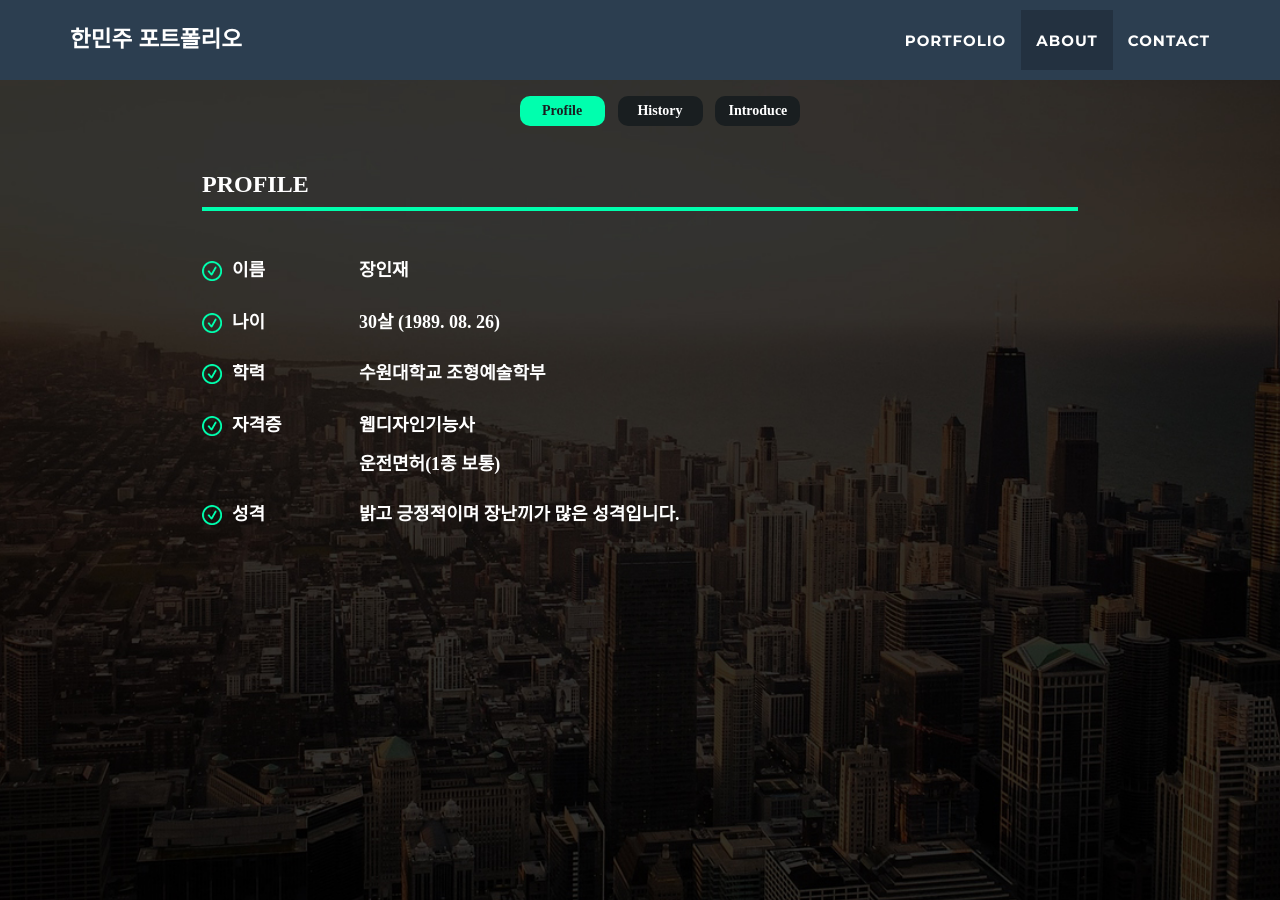
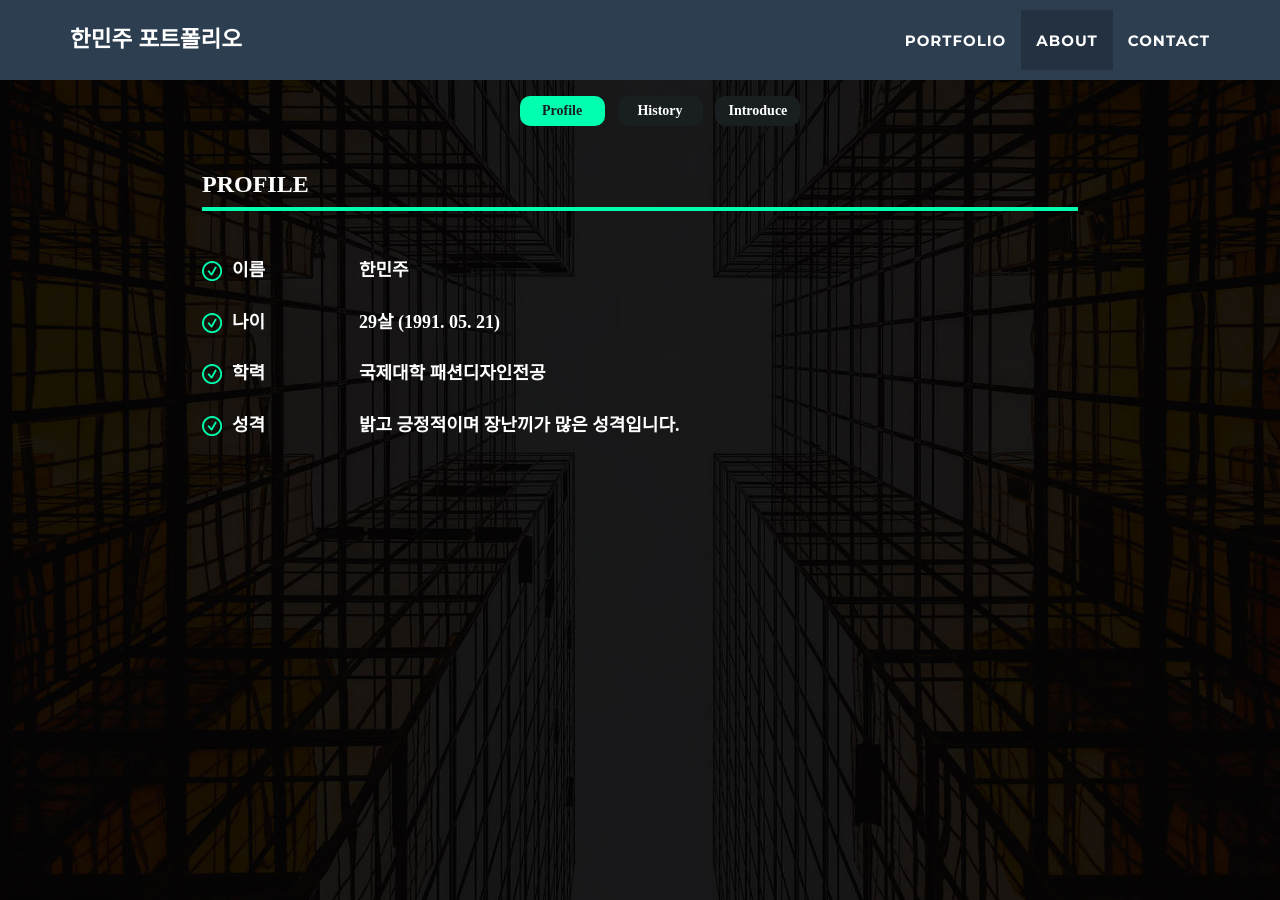
Before and after one commit to hanminju/web-portfolio, a Jekyll site: the page built from index.html, in a window 1280 px wide and 900 px high, scrolled down 1848 px. Built offline with Jekyll 4.4.1, drawn with Linux system fonts in a browser that asks for light colours.

Commit message:
update about.html

```diff
--- a/_includes/about.html
+++ b/_includes/about.html
@@ -44,19 +44,15 @@
 									<ul>
 										<li>
 											<h4 class="pr_tit">이름</h4>
-											<h4>장인재</h4>
+											<h4>한민주</h4>
 										</li>
 										<li>
 											<h4 class="pr_tit">나이</h4>
-											<h4>30살 (1989. 08. 26)</h4>
+											<h4>29살 (1991. 05. 21)</h4>
 										</li>
 										<li>
 											<h4 class="pr_tit">학력</h4>
-											<h4>수원대학교 조형예술학부</h4>
-										</li>
-										<li>
-											<h4 class="pr_tit">자격증</h4>
-											<h4>웹디자인기능사<br><br>운전면허(1종 보통)</h4>
+											<h4>국제대학 패션디자인전공</h4>
 										</li>
 										<li>
 											<h4 class="pr_tit">성격</h4>
```
Also changed, not shown: img/about/about_bg.jpg, img/about/about_bg_1920.jpg (added).
